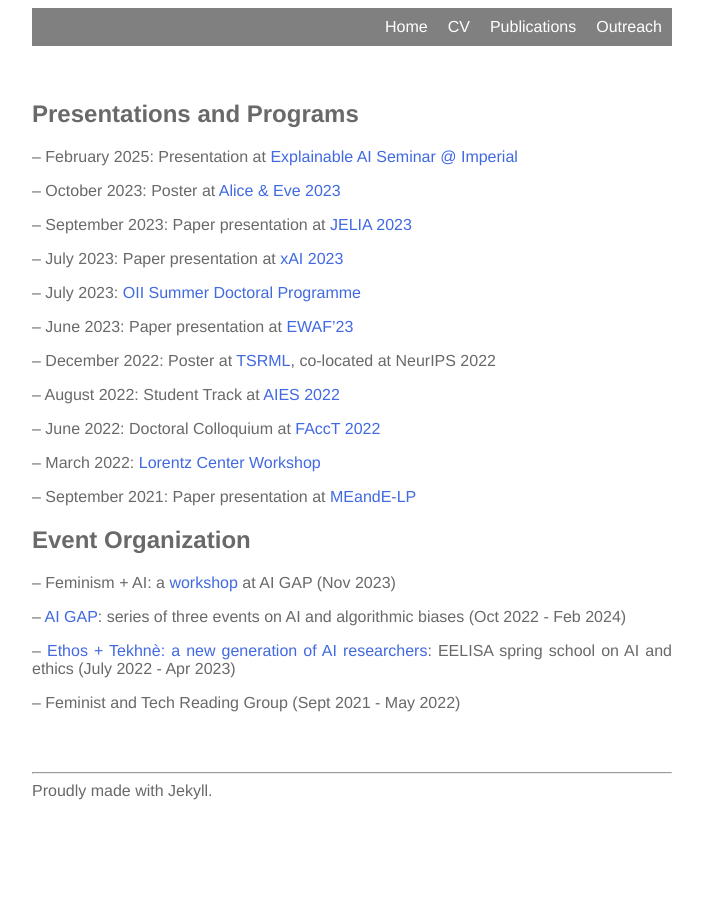
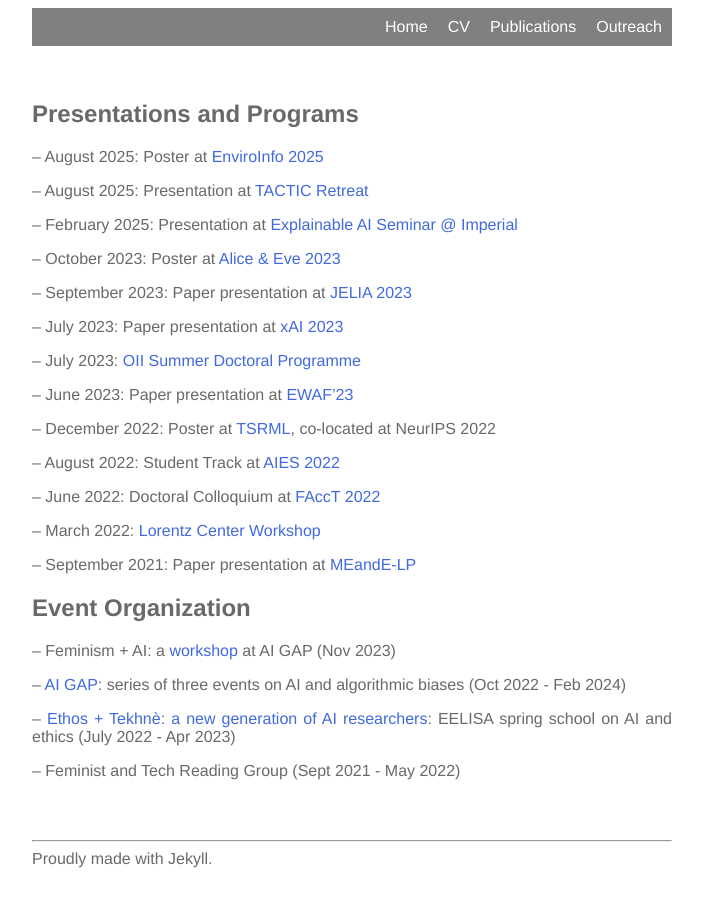
Before and after one commit to lstate/lstate.github.io, a Jekyll site: the page built from _pages/outreach.markdown, in a window 1280 px wide. Shown: the whole page, without its empty margins (288-991 px from the left). Built offline with Jekyll 4.4.1, drawn with Linux system fonts in a browser that asks for light colours.

Commit message:
Update outreach.markdown
updates

```diff
--- a/_pages/outreach.markdown
+++ b/_pages/outreach.markdown
@@ -7,6 +7,10 @@ permalink: /outreach/
 <br />
 
 ## Presentations and Programs
+
+-- August 2025: Poster at [EnviroInfo 2025](https://enviroinfo2025.gi.de/)
+
+-- August 2025: Presentation at [TACTIC Retreat](https://tactic.ovgu.de/tactic/en/News/TACTIC+Retreat+_+Summer+School+2025+in+Merseburg-p-68.html)
 
 -- February 2025: Presentation at [Explainable AI Seminar @ Imperial](https://xaiseminars.doc.ic.ac.uk/)
 
```
